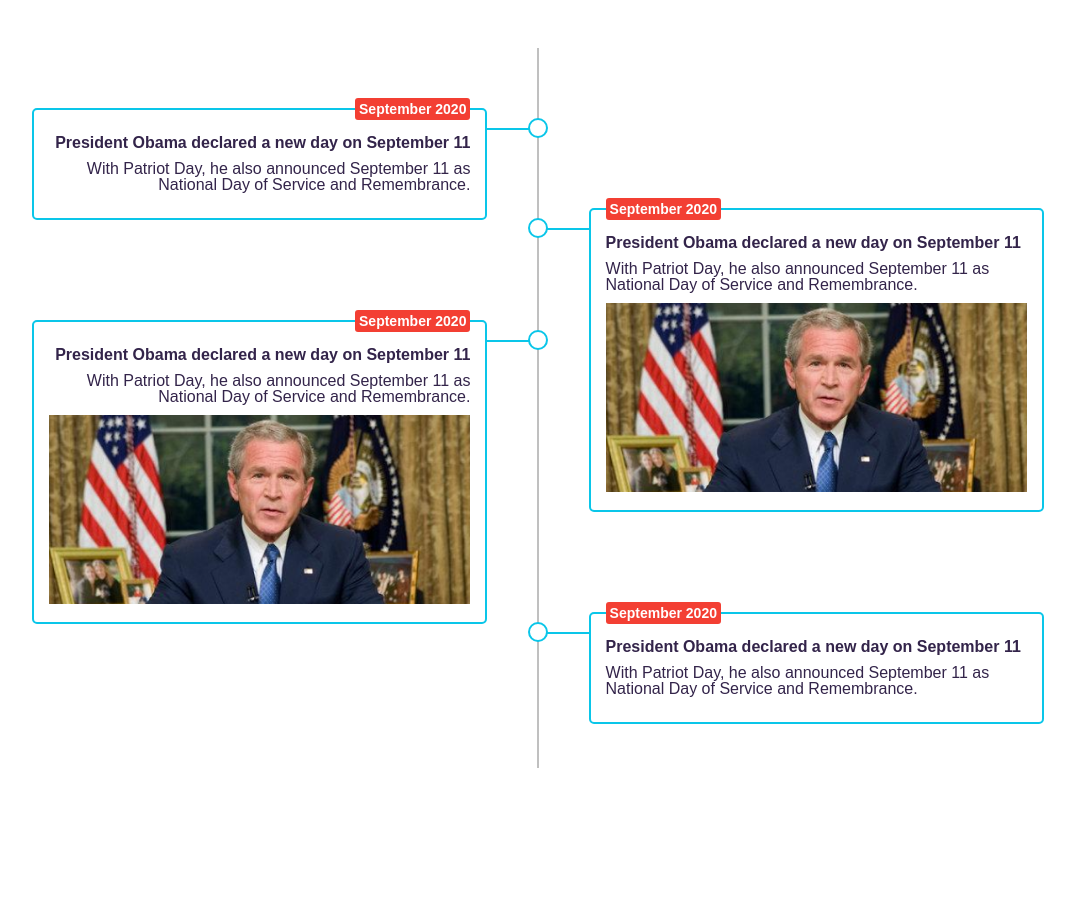
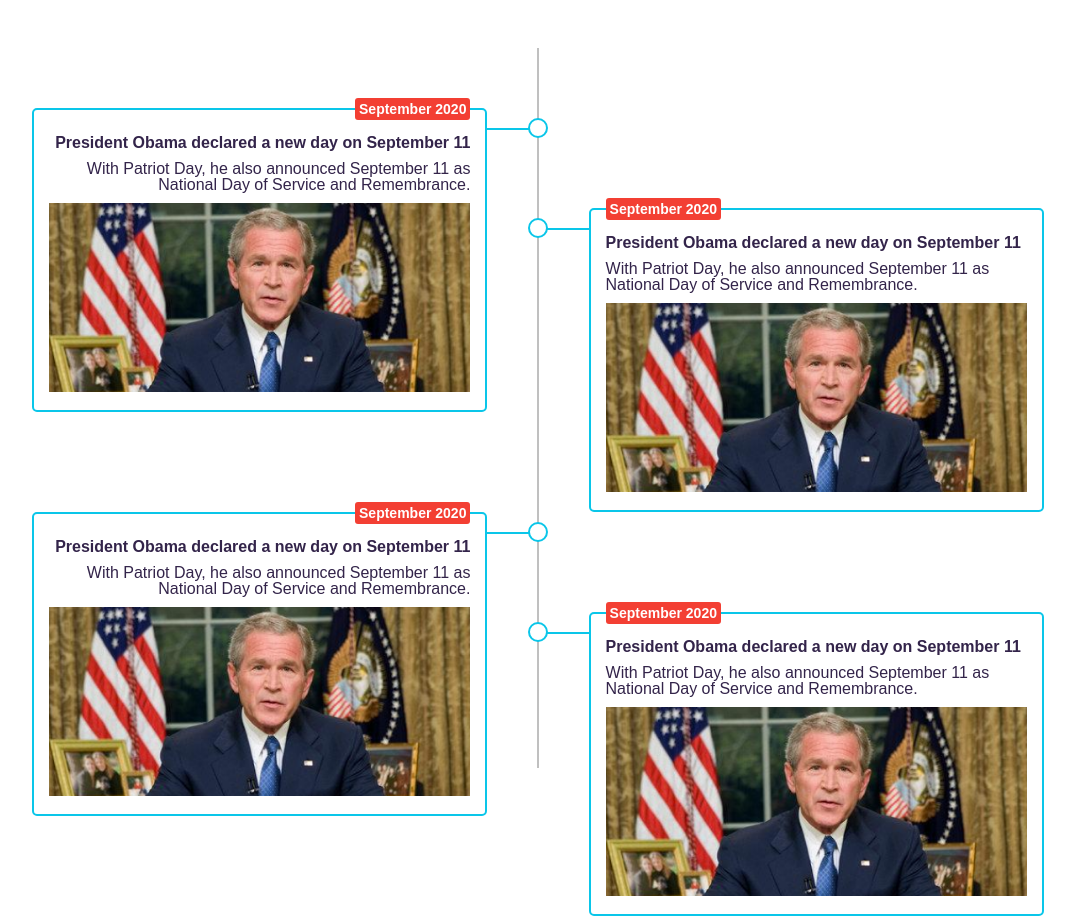
Before and after one commit to ferdelvalle/timeline, a PHP site: page / in a window 1280 px wide. Shown: the whole page, without its empty margins (102-1177 px from the left). Before the commit the page ends 768 px from the top, so only its background shows below. Run offline with PHP 8.4, Linux system fonts and the light colour scheme.

Commit message:
Creates index.php based on index.html, removes index.html

```diff
--- a/index.html
+++ /dev/null
@@ -1,160 +0,0 @@
-<!DOCTYPE html>
-<html lang="en">
-<head>
-  <meta charset="UTF-8">
-  <meta name="viewport" content="width=device-width, initial-scale=1.0">
-  <link rel="stylesheet" href="./style.css">
-  <title>Timeline</title>
-</head>
-<body>
-  <div class="main-container">
-    <div class="card left">
-      <div class="card-border">
-        <div class="card-date">
-          <p class="card-date-text">September 2020</p>
-        </div>
-        <div class="card-text">
-          <p class="card-text-title">
-            President Obama declared a new day on September 11
-          </p>
-          <p class="card-text-body">
-            With Patriot Day, he also announced September 11 as National Day of Service and Remembrance.
-          </p>
-        </div>
-      </div>
-      <div class="card-line-container">
-        <div class="card-line">
-          <div class="card-line-circle"></div>
-        </div>
-      </div>
-    </div>
-
-    <div id="first-right" class="card right">
-      <div href="" class="card-border">
-        <div class="card-date">
-          <p class="card-date-text">September 2020</p>
-        </div>
-        <div class="card-text">
-          <p class="card-text-title">
-            President Obama declared a new day on September 11
-          </p>
-          <p class="card-text-body">
-            With Patriot Day, he also announced September 11 as National Day of Service and Remembrance.
-          </p>
-          <img src="./assets/sample.png" alt="" class="card-text-image">
-        </div>
-      </div>
-      <div class="card-line-container">
-        <div class="card-line">
-          <div class="card-line-circle"></div>
-        </div>
-      </div>
-    </div>
-
-    <div class="card left">
-      <div class="card-border">
-        <div class="card-date">
-          <p class="card-date-text">September 2020</p>
-        </div>
-        <div class="card-text">
-          <p class="card-text-title">
-            President Obama declared a new day on September 11
-          </p>
-          <p class="card-text-body">
-            With Patriot Day, he also announced September 11 as National Day of Service and Remembrance.
-          </p>
-          <img src="./assets/sample.png" alt="" class="card-text-image">
-        </div>
-      </div>
-      <div class="card-line-container">
-        <div class="card-line">
-          <div class="card-line-circle"></div>
-        </div>
-      </div>
-    </div>
-
-    <div class="card right">
-      <div class="card-border">
-        <div class="card-date">
-          <p class="card-date-text">September 2020</p>
-        </div>
-        <div class="card-text">
-          <p class="card-text-title">
-            President Obama declared a new day on September 11
-          </p>
-          <p class="card-text-body">
-            With Patriot Day, he also announced September 11 as National Day of Service and Remembrance.
-          </p>
-        </div>
-      </div>
-      <div class="card-line-container">
-        <div class="card-line">
-          <div class="card-line-circle"></div>
-        </div>
-      </div>
-    </div>
-
-  </div>
-</body>
-</html>
-
-<!--
-  ESTO ES LO QUE VA EN ECHO DE PHP
-
-      CON LAS VARIABLES:
-
-      $side = "";
-      $first_right = "";
-      $text_title = "";
-      $text_body = "";
-      $text_date = "";
-      $text_image_path = "";
-      $text_image_name = "";
-      $text_image_source = "";
-      $article_link
-
-    pseudo-code de la función
-
-    function timeline($data_array, $starting_id, $num_of_posts, $text_title, $text_body, $text_image_source, $text_image_name, "$text_date", $article_link){
-      $image = "<img src=\"" . $text_image_path . $text_image_name . "\" class=\"card-text-image\">"
-      $ending_id = $starting_id + $num_of_posts - 1;
-      for($count = $starting_id; $count =< $ending_id; $count++){
-
-        if($starting_id % 2 !== 0){
-          $side = "left;"
-        } elseif($starting_id === 2){
-          $first_right = "id=\"first-right"";
-          $side = "right";
-        } else {
-          $side = "right";
-        }
-
-        echo "
-              <div $first_right class=\"card $side\">
-        <div href=\"$article_link" class=\"card-border\">
-          <div class=\"card-date\">
-            <p class=\"card-date-text\">$text_date</p>
-          </div>
-          <div class=\"card-text\">
-            <p class=\"card-text-title\">
-              $text_title
-            </p>
-            <p class=\"card-text-body\">
-              $text_body
-            </p>
-            $image
-          </div>
-        </div>
-        <div class=\"card-line-container\">
-          <div class=\"card-line\">
-            <div class=\"card-line-circle\"></div>
-          </div>
-        </div>
-      </div>
-      ";
-      }
-
-      $starting_id++;
-  }
-
--->
--- /dev/null
+++ b/index.php
@@ -0,0 +1,70 @@
+<?php
+
+function odd_even_class($id) {
+  if($id % 2 !== 0){
+    $class = "odd";
+  } else {
+    $class = "even";
+  }
+  return $class;
+}
+
+function first_even_id($num) {
+  if($num === 2){
+    $id = 'id="first-even"';
+  } else {
+    $id = "";
+  }
+  return $id;
+}
+
+function timeline_item($index, $text_title, $text_body, $text_image_src, $text_date){
+  $card_id = first_even_id($index);
+  $odd_or_even = odd_even_class($index);
+  return '
+<div ' . $card_id . 'class="card ' . $odd_or_even . '">
+
+  <div class="card-border">
+    <div class="card-date">
+      <p class="card-date-text">' . $text_date . '</p>
+
+    </div>
+    <div class="card-text">
+      <p class="card-text-title">' . $text_title . '</p>
+      <p class="card-text-body">' . $text_body . '</p>
+      <img src="' . $text_image_src . '" class="card-text-image">
+    </div>
+  </div>
+  <div class="card-line-container">
+    <div class="card-line">
+      <div class="card-line-circle"></div>
+    </div>
+  </div>
+</div>
+';
+}
+
+$text_title = "President Obama declared a new day on September 11";
+$text_body = "With Patriot Day, he also announced September 11 as National Day of Service and Remembrance.";
+$text_image_src = "./assets/sample.png";
+$text_date = "September 2020";
+
+?>
+
+<!DOCTYPE html>
+<html lang="en">
+<head>
+  <meta charset="UTF-8">
+  <meta name="viewport" content="width=device-width, initial-scale=1.0">
+  <link rel="stylesheet" href="./style.css">
+  <title>Timeline</title>
+</head>
+<body>
+  <div class="main-container">
+    <?= timeline_item(1, $text_title, $text_body, $text_image_src, $text_date); ?>
+    <?= timeline_item(2, $text_title, $text_body, $text_image_src, $text_date); ?>
+    <?= timeline_item(3, $text_title, $text_body, $text_image_src, $text_date); ?>
+    <?= timeline_item(4, $text_title, $text_body, $text_image_src, $text_date); ?>
+  </div>
+</body>
+</html>
--- a/style.css
+++ b/style.css
@@ -14,7 +14,6 @@ div, p, img {
 .main-container {
   width: 100%;
   padding: 0 0 100px 0;
-  height: 800px;
 }
 
 @media screen and (max-width: 767px) {
@@ -36,6 +35,7 @@ div, p, img {
   .main-container {
     background: -webkit-gradient(linear, left top, left bottom, from(#bebebef8), to(#bebebef8)) no-repeat center/2px 90%;
     background: linear-gradient(#bebebef8, #bebebef8) no-repeat center/2px 90%;
+    height: 800px;
   }
 }
 
@@ -57,53 +57,53 @@ div, p, img {
   }
 }
 
-.left {
+.odd {
   -webkit-box-orient: horizontal;
   -webkit-box-direction: normal;
       -ms-flex-direction: row;
           flex-direction: row;
 }
 
-.left .card-text {
+.odd .card-text {
   text-align: right;
 }
 
-.left .card-date {
+.odd .card-date {
   right: 15px;
 }
 
-.left .card-line-circle {
+.odd .card-line-circle {
   right: -10px;
 }
 
 @media screen and (min-width: 768px) {
-  .left {
+  .odd {
     float: left;
     margin-left: 10%;
   }
 }
 
-.right {
+.even {
   -webkit-box-orient: horizontal;
   -webkit-box-direction: reverse;
       -ms-flex-direction: row-reverse;
           flex-direction: row-reverse;
 }
 
-.right .card-text {
+.even .card-text {
   text-align: left;
 }
 
-.right .card-date {
+.even .card-date {
   left: 15px;
 }
 
-.right .card-line-circle {
+.even .card-line-circle {
   left: -10px;
 }
 
 @media screen and (min-width: 768px) {
-  .right {
+  .even {
     float: right;
     margin-right: 10%;
   }
@@ -188,7 +188,7 @@ div, p, img {
 
 /* this is to be solved in PHP */
 @media screen and (min-width: 768px) {
-  #first-right {
+  #first-even {
     margin-top: 200px;
   }
 }
```
